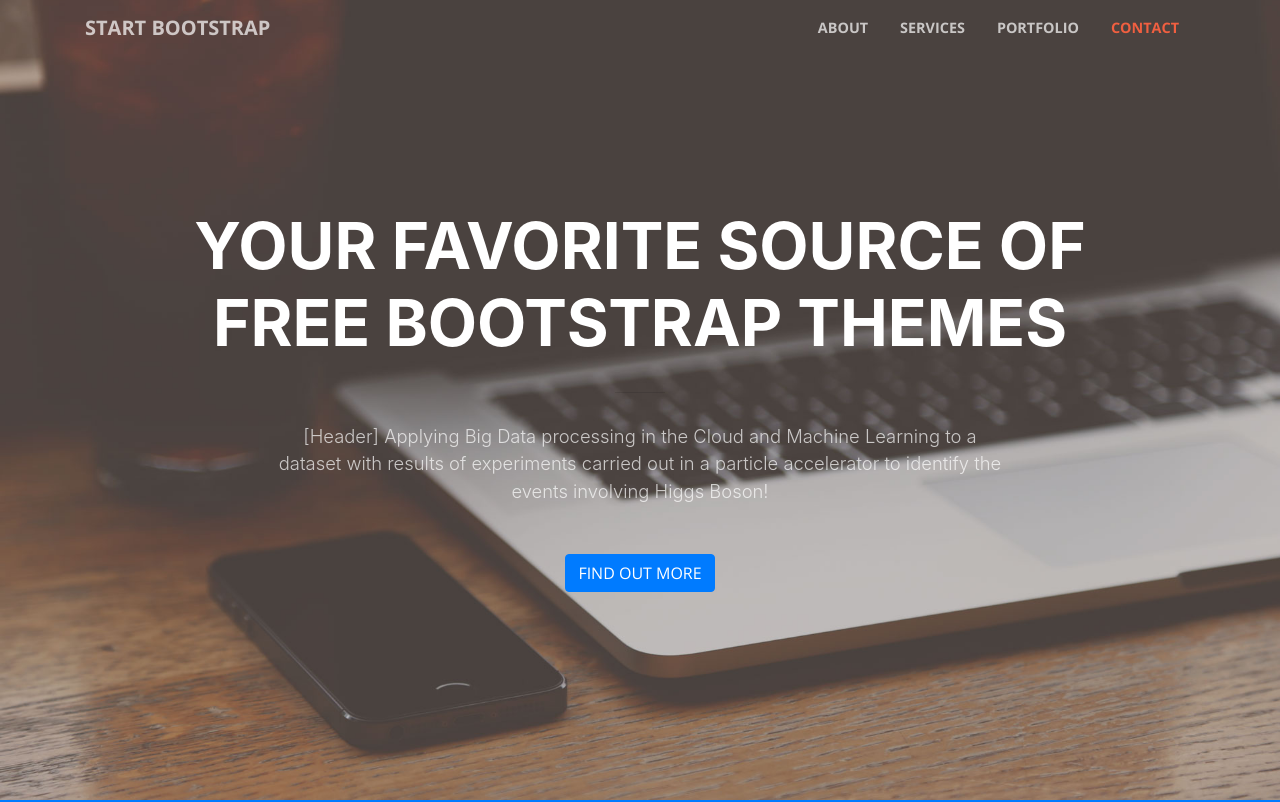
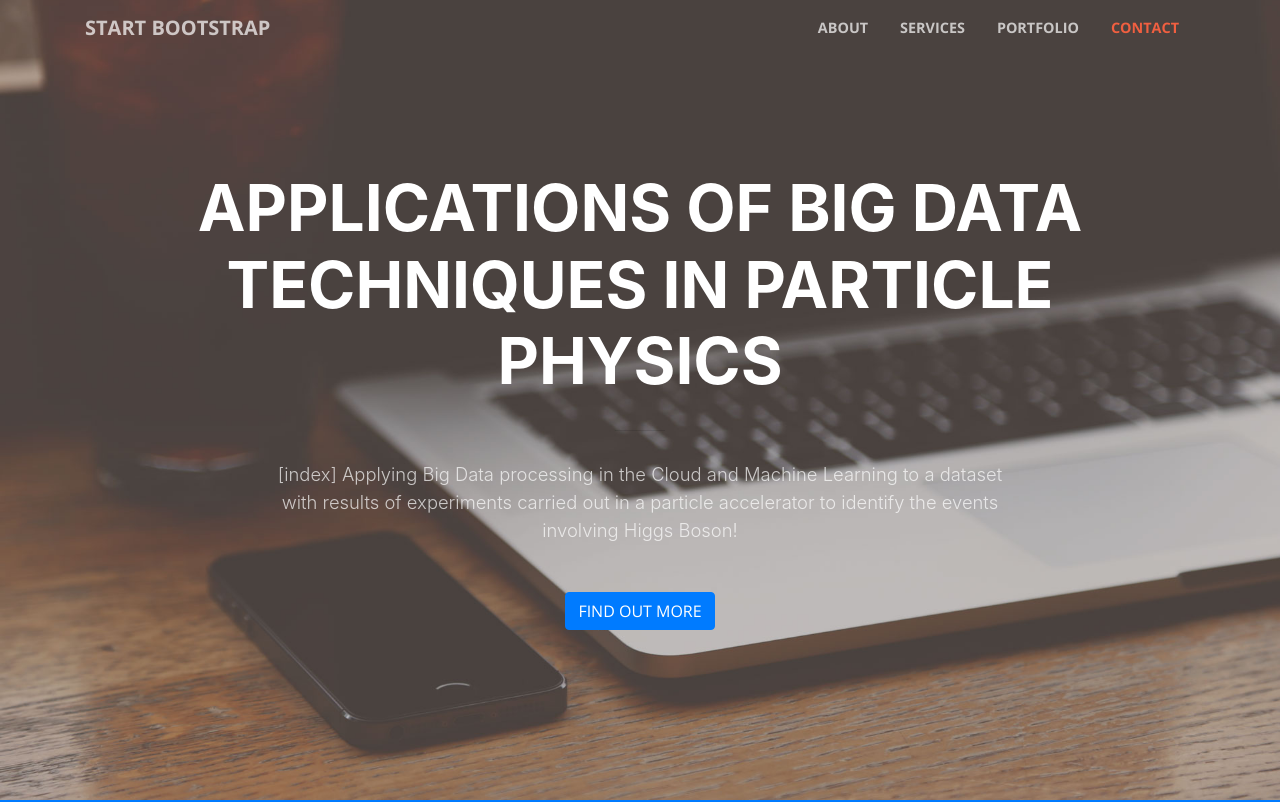
Before and after one commit to JuliaMaria/applicationsbigdatatechniquesinparticlephysics, a website with bundled scripts: page index.html in a window 1280 px wide. Shown: the top 802 px of the page. Built offline with nearby package versions, Linux system fonts and the light colour scheme.

Commit message:
Update index
Update index

```diff
--- a/index.html
+++ b/index.html
@@ -59,12 +59,12 @@
         <div class="row">
           <div class="col-lg-10 mx-auto">
             <h1 class="text-uppercase">
-              <strong>Your Favorite Source of Free Bootstrap Themes</strong>
+              <strong>Applications of Big Data techniques in particle physics</strong>
             </h1>
             <hr>
           </div>
           <div class="col-lg-8 mx-auto">
-            <p class="text-faded mb-5">[Header] Applying Big Data processing in the Cloud and Machine Learning to a dataset with results of experiments carried out in a particle accelerator to identify the events involving Higgs Boson!</p>
+            <p class="text-faded mb-5">[index] Applying Big Data processing in the Cloud and Machine Learning to a dataset with results of experiments carried out in a particle accelerator to identify the events involving Higgs Boson!</p>
             <a class="btn btn-primary btn-xl js-scroll-trigger" href="#about">Find Out More</a>
           </div>
         </div>
```
